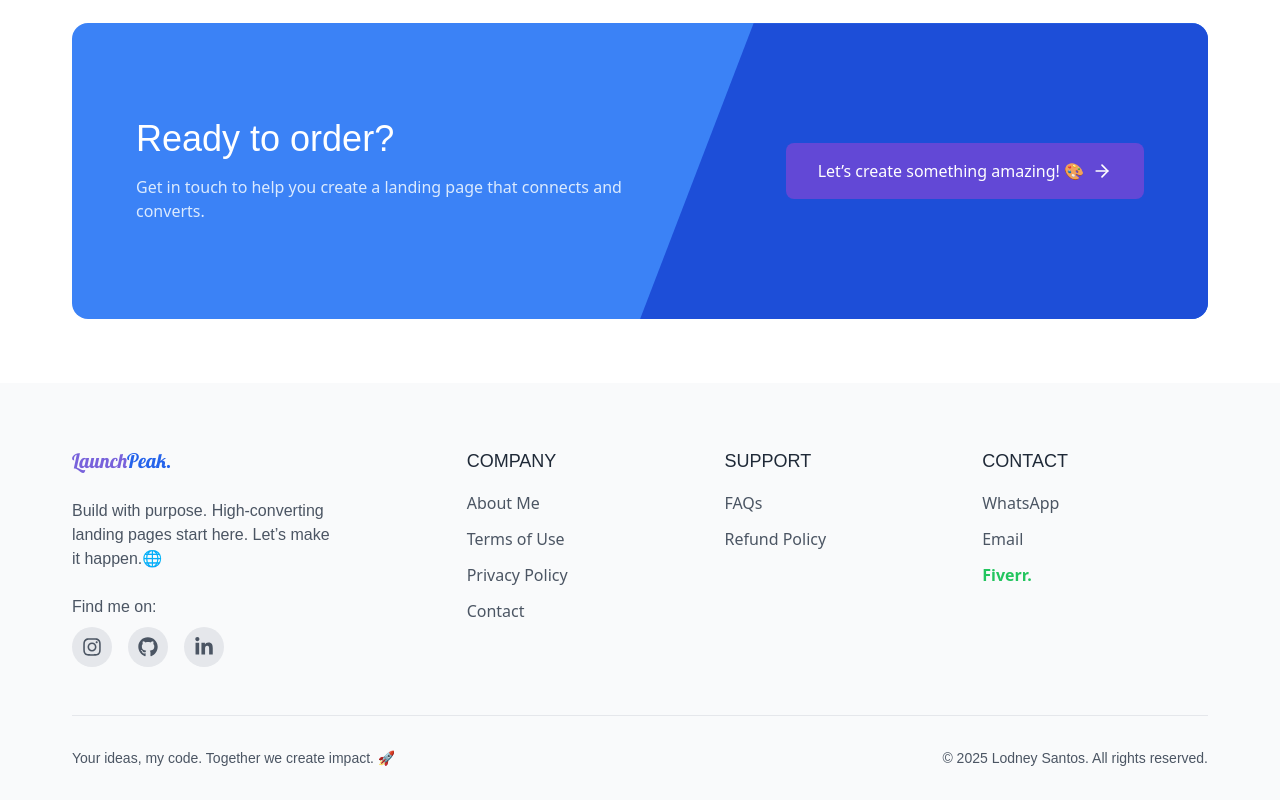
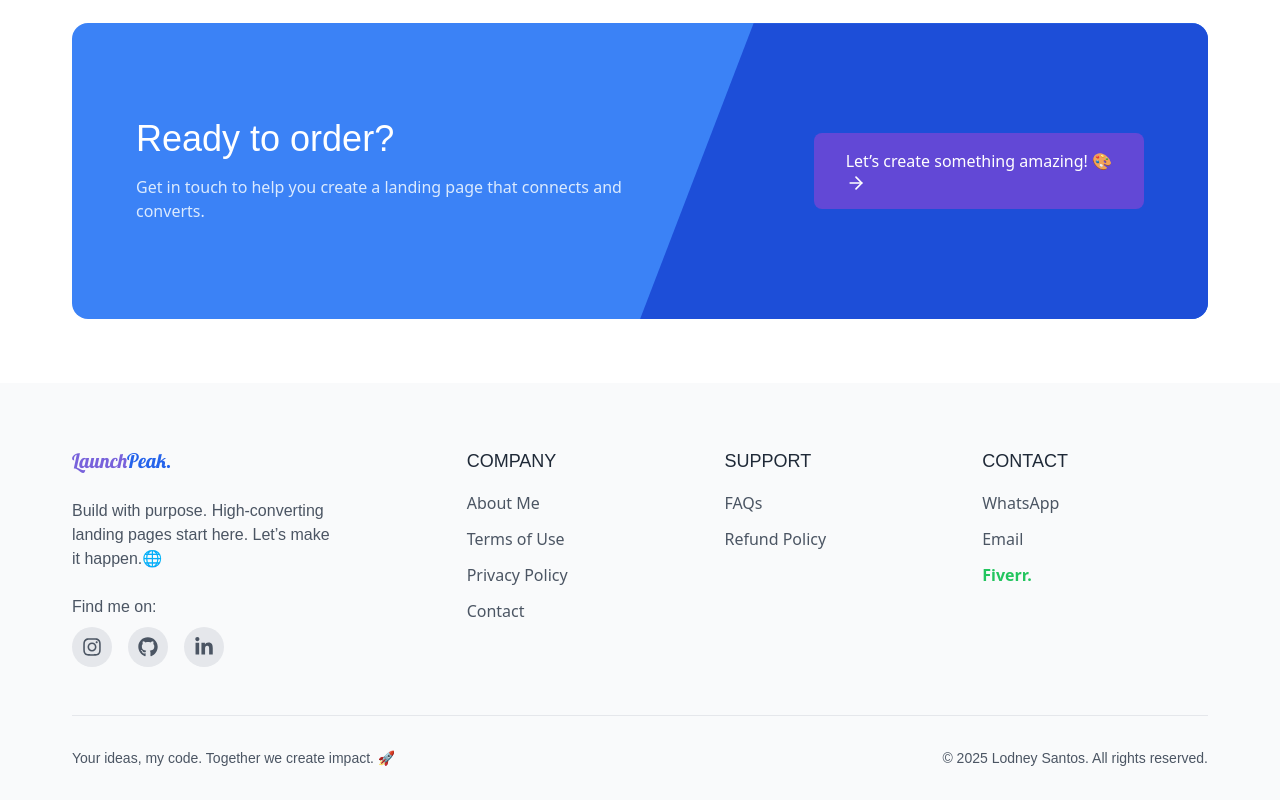
Before and after one commit to lodsa-ntos/launchpeak-starter, a React (Vite) app: page / in a window 1280 px wide. Shown: the part 3978-4778 px from the top of the page. Built offline with nearby package versions, Linux system fonts and the light colour scheme; a web font is replaced by a local one.

Commit message:
Update ContactSection component: wrap button content in a link to open WhatsApp chat

```diff
--- a/src/components/ContactSection.jsx
+++ b/src/components/ContactSection.jsx
@@ -23,8 +23,10 @@ const ContactSection = () => {
             <div className='flex flex-col sm:flex-row gap-4 sm:gap-0'>
 
               <button className='text-white bg-lp-purple w-full sm:w-auto px-6 sm:px-8 py-3 sm:py-4 rounded-xl sm:rounded-l-lg sm:rounded-r-lg flex items-center gap-2 hover:bg-purple-600 transition'>
-                <span>Let’s create something amazing! 🎨</span>
-                <FiArrowRight className='size-5'/>
+                <a href="https://wa.link/7zv7ge" target='_blank'>
+                  <span>Let’s create something amazing! 🎨</span>
+                  <FiArrowRight className='size-5'/>
+                </a>
               </button>
             </div>
 
```
